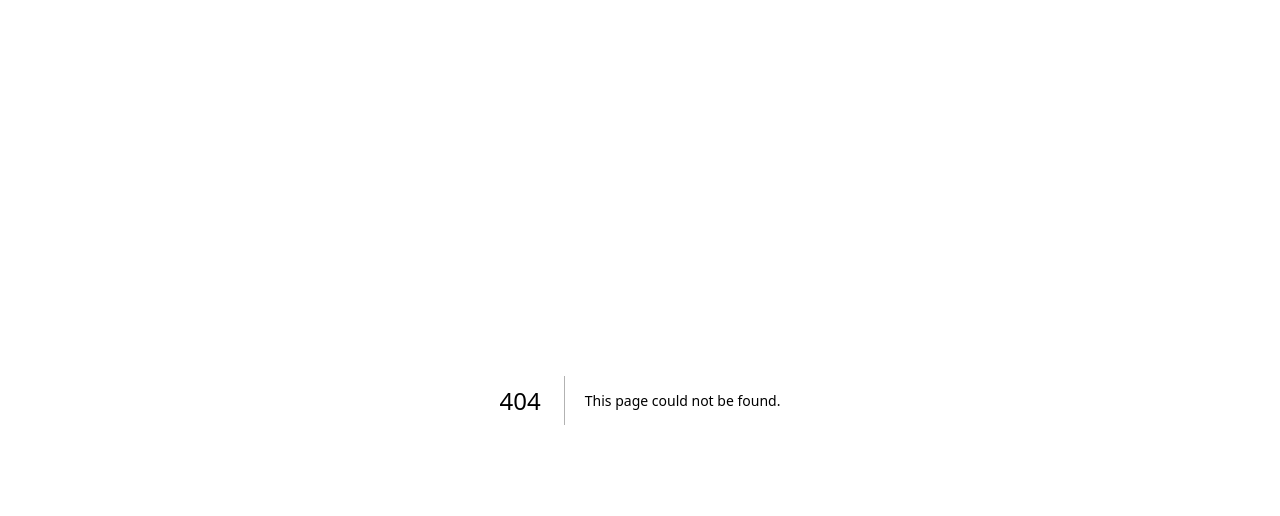
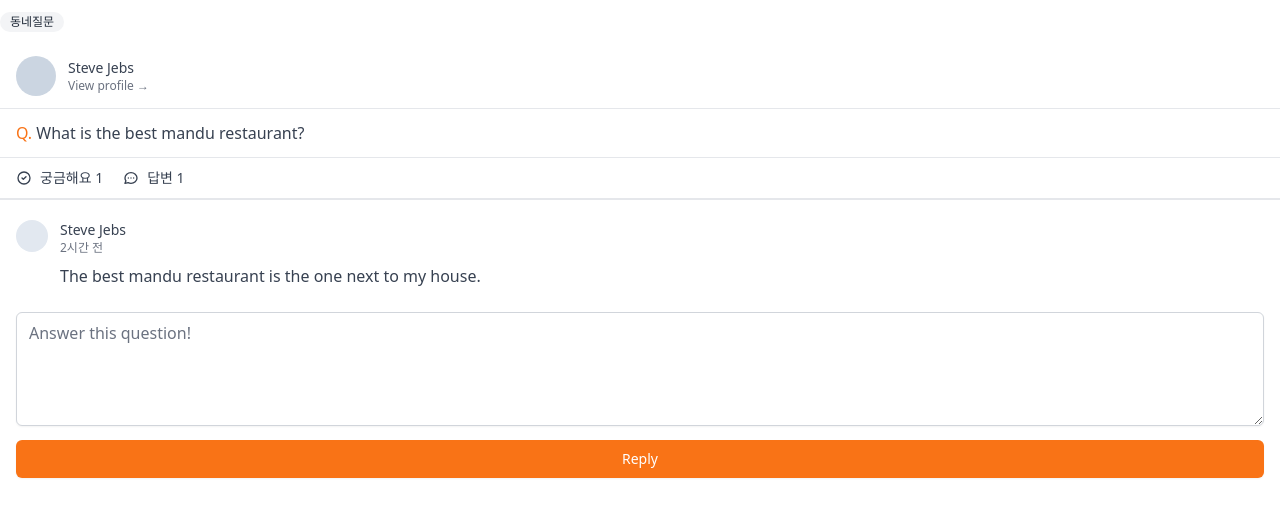
Before and after one commit to leejongil1046/carrot-market, a Next.js app: page /community/1 in a window 1280 px wide. Before the commit this address had no page. Shown: the top 516 px of the page. Built offline with nearby package versions, Linux system fonts and the light colour scheme.

Commit message:
Tailwind CSS - Community Detail

```diff
--- /dev/null
+++ b/pages/community/[id].tsx
@@ -0,0 +1,88 @@
+import type { NextPage } from "next";
+
+const CommunityPostDetail: NextPage = () => {
+  return (
+    <div>
+      <span className="inline-flex my-3 items-center px-2.5 py-0.5 rounded-full text-xs font-medium bg-gray-100 text-gray-800">
+        동네질문
+      </span>
+      <div className="flex mb-3 px-4 cursor-pointer py-3 border-b items-center space-x-3">
+        <div className="w-10 h-10 rounded-full bg-slate-300" />
+        <div>
+          <p className="text-sm font-medium text-gray-700">Steve Jebs</p>
+          <p className="text-xs font-medium text-gray-500">
+            View profile &rarr;
+          </p>
+        </div>
+      </div>
+      <div>
+        <div className="mt-2 px-4 text-gray-700">
+          <span className="text-orange-500 font-medium">Q.</span> What is the
+          best mandu restaurant?
+        </div>
+        <div className="flex px-4 space-x-5 mt-3 text-gray-700 py-2.5 border-t border-b-2 w-full">
+          <span className="flex space-x-2 items-center text-sm">
+            <svg
+              className="w-4 h-4"
+              fill="none"
+              stroke="currentColor"
+              viewBox="0 0 24 24"
+              xmlns="http://www.w3.org/2000/svg"
+            >
+              <path
+                strokeLinecap="round"
+                strokeLinejoin="round"
+                strokeWidth="2"
+                d="M9 12l2 2 4-4m6 2a9 9 0 11-18 0 9 9 0 0118 0z"
+              ></path>
+            </svg>
+            <span>궁금해요 1</span>
+          </span>
+          <span className="flex space-x-2 items-center text-sm">
+            <svg
+              className="w-4 h-4"
+              fill="none"
+              stroke="currentColor"
+              viewBox="0 0 24 24"
+              xmlns="http://www.w3.org/2000/svg"
+            >
+              <path
+                strokeLinecap="round"
+                strokeLinejoin="round"
+                strokeWidth="2"
+                d="M8 12h.01M12 12h.01M16 12h.01M21 12c0 4.418-4.03 8-9 8a9.863 9.863 0 01-4.255-.949L3 20l1.395-3.72C3.512 15.042 3 13.574 3 12c0-4.418 4.03-8 9-8s9 3.582 9 8z"
+              ></path>
+            </svg>
+            <span>답변 1</span>
+          </span>
+        </div>
+      </div>
+      <div className="px-4 my-5 space-y-5">
+        <div className="flex items-start space-x-3">
+          <div className="w-8 h-8 bg-slate-200 rounded-full" />
+          <div>
+            <span className="text-sm block font-medium text-gray-700">
+              Steve Jebs
+            </span>
+            <span className="text-xs text-gray-500 block">2시간 전</span>
+            <p className="text-gray-700 mt-2">
+              The best mandu restaurant is the one next to my house.
+            </p>
+          </div>
+        </div>
+      </div>
+      <div className="px-4">
+        <textarea
+          className="mt-1 shadow-sm w-full focus:ring-orange-500 rounded-md border-gray-300 focus:border-orange-500"
+          rows={4}
+          placeholder="Answer this question!"
+        />
+        <button className="mt-2 w-full bg-orange-500 hover:bg-orange-600 text-white py-2 px-4 border border-transparent rounded-md shadow-sm text-sm font-medium focus:ring-2 focus:ring-offset-2 focus:ring-orange-500 focus:outline-none">
+          Reply
+        </button>
+      </div>
+    </div>
+  );
+};
+
+export default CommunityPostDetail;
```
